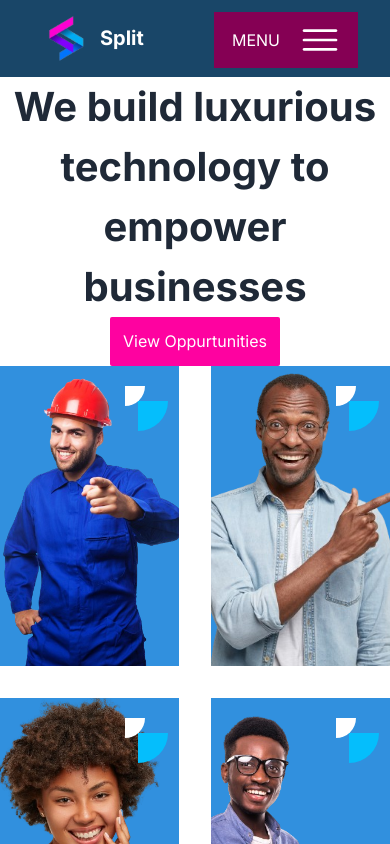
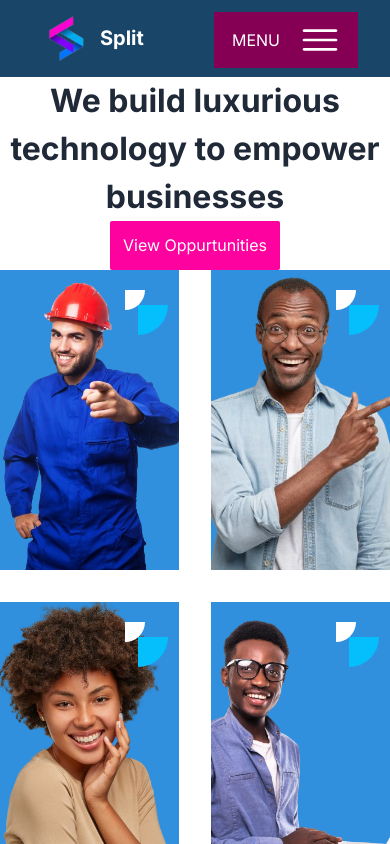
Before and after one commit to emmer005/Split_Website, a Next.js app: page /user/aboutUs in a window 390 px wide. Shown: the top 844 px of the page. Built offline with nearby package versions, Linux system fonts and the light colour scheme.

Commit message:
new home section changes

```diff
--- /dev/null
+++ b/app/components/Home/AutoBox/Autobox.module.scss
@@ -0,0 +1 @@
+@import "../../sass/variables";;
--- a/app/components/Home/AutoBox/Autobox.tsx
+++ b/app/components/Home/AutoBox/Autobox.tsx
@@ -1,5 +1,6 @@
 import React from 'react'
 import Image from 'next/image'
+import styles from './Autobox.module.scss'
 
 interface type {
     title: string,
@@ -10,10 +11,10 @@ interface type {
 
 const Autobox = (props: type) => {
   return (
-    <div className={`${props.tailwindStyle} p-6 justify-between grid items-center`} >
+    <div className={`${props.tailwindStyle} rounded-md p-6 justify-between grid items-center`} >
     <div>
-      <h1 className=" text-3xl font-bold">{props.title}</h1>
-      <p >
+      <h1 className={` ${styles.supText} text-3xl font-bold`}>{props.title}</h1>
+      <p className={` ${styles.subText}`} >
         {props.subText}
       </p>
     </div>
--- a/app/components/sass/_variables.scss
+++ b/app/components/sass/_variables.scss
@@ -16,12 +16,34 @@ $marginSpace: (
   ),
 );
 $size: (
-  "sm": clamp(0.8rem, 2.3vh, 2rem),
-  "md": 1rem,
+  "sm": clamp(0.4rem, 2.3vh, 2rem),
+  "md": clamp(1rem, 2.8vw, 5rem),
   "lg": 1.4rem,
-  "xl": clamp(2.5rem, 3.6vw, 8rem),
+  "xl": clamp(2rem, 3.6vw, 8rem),
 );
-
+.supText{
+  font-size: map-get($size, md);
+}
 .subText {
   font-size: map-get($size, sm);
 }
+
+  .h1 {
+    font-size: map-get($size, xl);
+    line-height: 1;
+    font-weight: 700;
+  }
+.textBefore{
+
+position: relative;
+&:before{
+  content: "";
+  position: absolute;
+ top: 6px;
+  left: -5px;
+
+  width: 4px;
+  height: 70%;
+  background-color: $button-color;
+  }
+}
--- a/app/page.tsx
+++ b/app/page.tsx
@@ -12,6 +12,9 @@ import AnimatedText from "./components/AnimatedText/AnimatedText";
 import { title } from "process";
 import Autobox from "./components/Home/AutoBox/Autobox";
 import { v4 as uuidv4 } from 'uuid';
+import Link from "next/link";
+import Button from "./components/Button/Button";
+import Product from "./user/product/page";
 
 export default function Home() {
   // const {
@@ -116,7 +119,9 @@ export default function Home() {
       {/* Section two */}
       <section >
     <div className=" mx-auto  w-[80%] space-y-8">
-    <h1 className={`${styles.h1} text-center `}> Services </h1>
+   <span className=" w-full grid items-center justify-center h-fit relative">
+   <h1 className={`${styles.supText} ${styles.textBefore} w-fit text-center `}> Services </h1>
+   </span>
      <div className={`${styles.section2} gap-y-5 gap-x-3`} >
      {
         AutoboxArray.map((items) => (
@@ -126,14 +131,28 @@ export default function Home() {
      </div>
     </div>
       </section>
+
       <section className={styles.videoSection}>
         <video className="z-0 flex object-cover h-[100%]  absolute w-[100vw] " autoPlay loop muted>
           <source  src="/Img/video.mp4" type="video/mp4" />
           Your browser does not support the video tag.
         </video>
         <div className={ `${styles.videoBg} h-full w-full absolute `}>
-          <h1 className={`${styles.h1} text-white`}>Hello There</h1>
+        <div className="  flex flex-col text-center gap-4 items-center">
+        <h1 className={`${styles.h1} text-white`}>Explore the world of Technology</h1>
+        <h4 className={`${styles.subText} text-zinc-300 w-[70vw] "`}> Technology is about meeting human needs through innovation and action. Stay informed about the rapid evolution of the tech landscape in our digital age!</h4>
+          <Link href="/user/GetStarted">
+          <Button title="Go start now" bgColor="#fe02a0" />
+        </Link>
         </div>
+        </div>
+      </section>
+
+      <section className=" w-[80vw] mx-auto">
+      <span className=" w-full grid items-center justify-center h-fit relative">
+   <h1 className={`${styles.supText} ${styles.textBefore} w-fit text-center `}> Products </h1>
+   </span>
+   <Product/>
       </section>
     </div>
   );
@@ -151,7 +170,7 @@ const AutoboxArray = [
     subText: "Lorem ipsum dolor sit amet, consectetur adipisicing elit. Esse minus molestias reiciendis",
     imagePage:"/Img/customercare.png"
     ,
-    bgColor: "bg-pink-200"
+    bgColor: "bg-violet-300"
   },
   {
     title: "Accessibility",
--- a/app/user/product/page.tsx
+++ b/app/user/product/page.tsx
@@ -6,7 +6,7 @@ import stylesMap from "./ProductItems.module.scss";
 
 const Product = () => {
   return (
-    <div className="flex flex-col gap-20">
+    <div className=" mx-auto flex flex-col gap-20">
       <div className="flex flex-col items-center text-center">
         <div className={styles.wrapper}>
           <div className={styles.statictxt}>Meet our new limited</div>
--- a/package.json
+++ b/package.json
@@ -21,6 +21,7 @@
     "@types/node": "^20",
     "@types/react": "^18",
     "@types/react-dom": "^18",
+    "@types/uuid": "^9.0.8",
     "autoprefixer": "^10.0.1",
     "daisyui": "^4.7.0",
     "eslint": "^8",
```
Also changed, not shown: app/Home.module.scss (+2 -6 lines), 2 other files (tests, documents, lock files or other folders).
